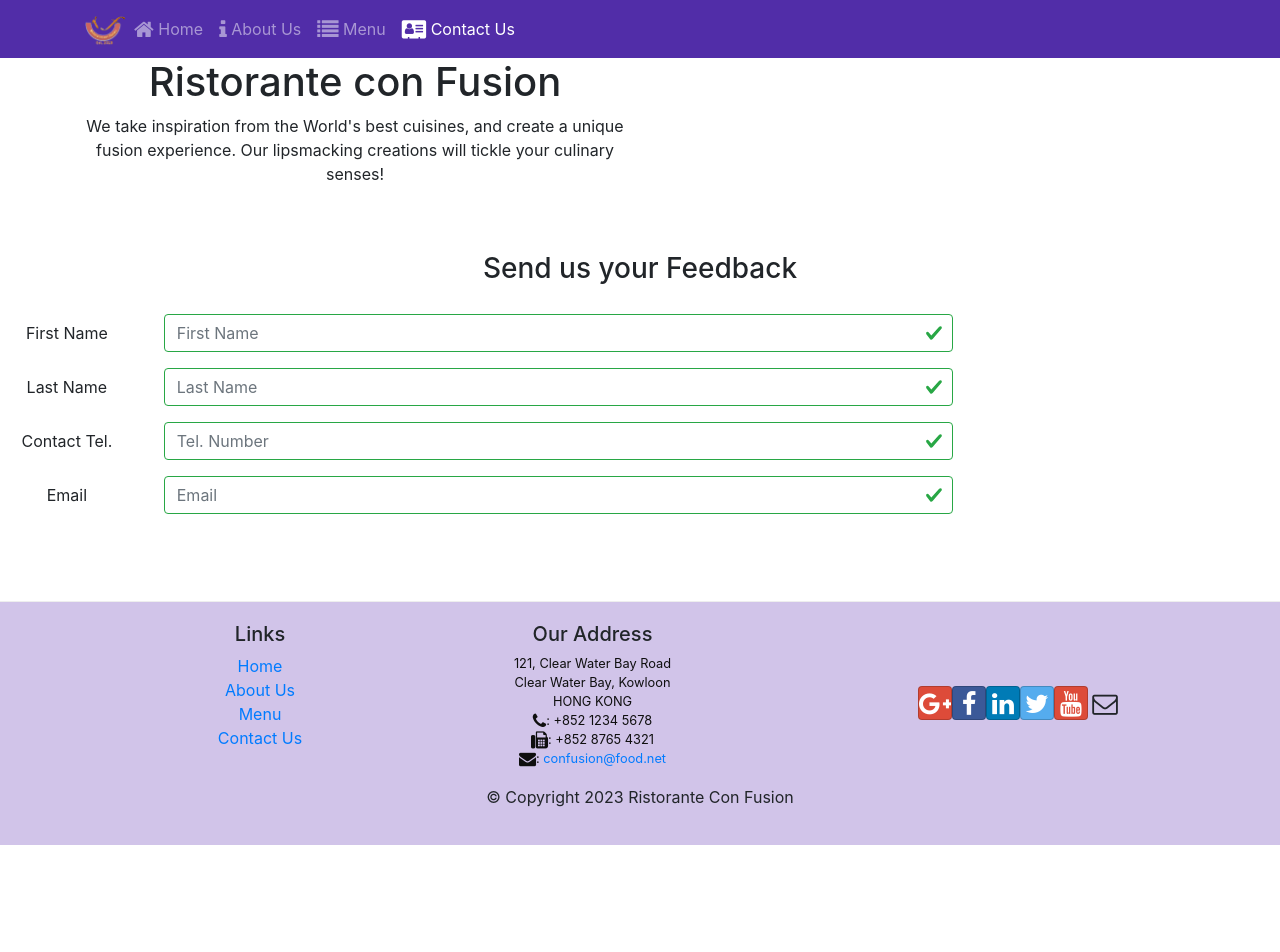
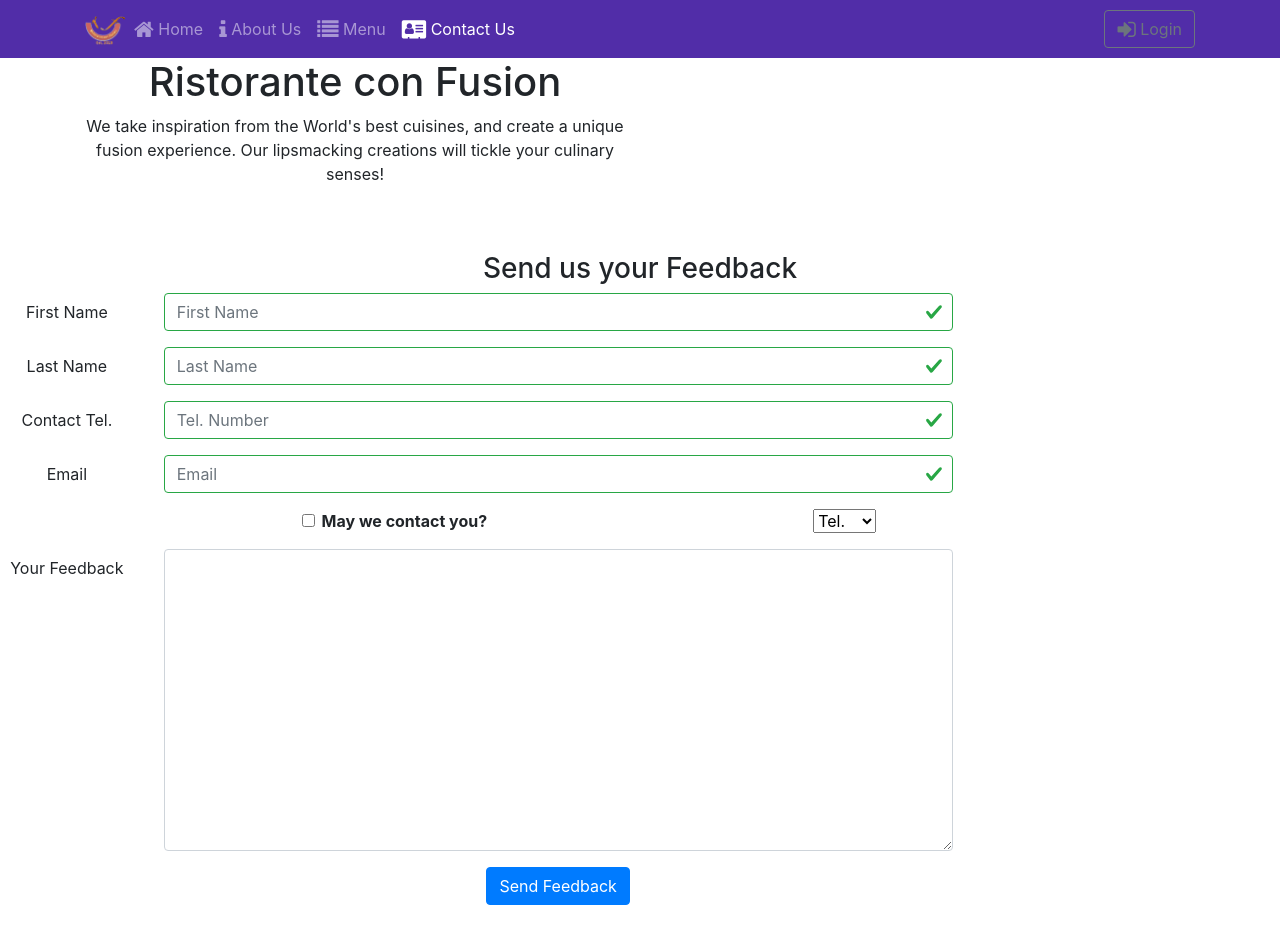
Before and after one commit to SuRiHank/FirstReact_Lab22-23, a React (Create React App) app: page /contactus in a window 1280 px wide. Shown: the top 952 px of the page. Before the commit the page ends 845 px from the top, so only its background shows below. Built offline with nearby package versions, Linux system fonts and the light colour scheme.

Commit message:
Uncontrolled Form

```diff
--- a/src/components/ContactComponent.js
+++ b/src/components/ContactComponent.js
@@ -141,13 +141,50 @@ class Contact extends Component {
                                     <FormFeedback>{errors.email}</FormFeedback>
                                 </Col>
                             </FormGroup>
+                            <FormGroup row>
+                                <Col md={{size: 6, offset: 2}}>
+                                    <FormGroup check>
+                                        <Label check>
+                                            <Input type="checkbox"
+                                                name="agree"
+                                                checked={this.state.agree}
+                                                onChange={this.handleInputChange} /> {' '}
+                                            <strong>May we contact you?</strong>
+                                        </Label>
+                                    </FormGroup>
+                                </Col>
+                                <Col md={{size: 3, offset: 1}}>
+                                    <Input type="select" name="contactType"
+                                            value={this.state.contactType}
+                                            onChange={this.handleInputChange}>
+                                        <option>Tel.</option>
+                                        <option>Email</option>
+                                    </Input>
+                                </Col>
+                            </FormGroup>
+                            <FormGroup row>
+                                <Label htmlFor="message" md={2}>Your Feedback</Label>
+                                <Col md={10}>
+                                    <Input type="textarea" id="message" name="message"
+                                        rows="12"
+                                        value={this.state.message}
+                                        onChange={this.handleInputChange}></Input>
+                                </Col>
+                            </FormGroup>
+                            <FormGroup row>
+                                <Col md={{size: 10, offset: 2}}>
+                                    <Button type="submit" color="primary">
+                                        Send Feedback
+                                    </Button>
+                                </Col>
+                            </FormGroup>
+
                  </Form>
              </div>
         </div>
 
         );
   }
-
 }
 
 export default Contact;
--- a/src/components/HeaderComponent.js
+++ b/src/components/HeaderComponent.js
@@ -1,5 +1,8 @@
 import React, { Component } from 'react';
-import { Nav, Navbar, NavbarBrand, NavbarToggler, Collapse, NavItem, Jumbotron } from 'reactstrap';
+import { Navbar, NavbarBrand, Nav, NavbarToggler, Collapse, NavItem, Jumbotron,
+    Button, Modal, ModalHeader, ModalBody,
+    Form, FormGroup, Input, Label } from 'reactstrap';
+
 import { NavLink } from 'react-router-dom';
 
 
@@ -9,8 +12,11 @@ class Header extends Component {
 
         this.toggleNav = this.toggleNav.bind(this);
         this.state = {
-          isNavOpen: false
+          isNavOpen: false,
+          isModalOpen: false
         };
+        this.toggleModal = this.toggleModal.bind(this);
+        this.handleLogin = this.handleLogin.bind(this);
       }
 
       toggleNav() {
@@ -18,6 +24,20 @@ class Header extends Component {
           isNavOpen: !this.state.isNavOpen
         });
       }
+
+      toggleModal() {
+        this.setState({
+          isModalOpen: !this.state.isModalOpen
+        });
+      }
+      handleLogin(event) {
+        this.toggleModal();
+        alert("Username: " + this.username.value + " Password: " + this.password.value
+            + " Remember: " + this.remember.checked);
+        event.preventDefault();
+    }
+
+
 
   render() {
     return(
@@ -27,7 +47,7 @@ class Header extends Component {
                 <NavbarToggler onClick={this.toggleNav} />
                 <NavbarBrand className="mr-auto" href="/"><img src='assets/images/logo.png' height="30" width="41" alt='Ristorante Con Fusion' /></NavbarBrand>
                 <Collapse isOpen={this.state.isNavOpen} navbar>
-                    <Nav navbar>
+                  <Nav navbar>
                     <NavItem>
                         <NavLink className="nav-link"  to='/home'><span className="fa fa-home fa-lg"></span> Home</NavLink>
                     </NavItem>
@@ -40,7 +60,12 @@ class Header extends Component {
                     <NavItem>
                         <NavLink className="nav-link" to='/contactus'><span className="fa fa-address-card fa-lg"></span> Contact Us</NavLink>
                     </NavItem>
-                    </Nav>
+                  </Nav>
+                  <Nav className="ml-auto" navbar>
+                        <NavItem>
+                            <Button outline onClick={this.toggleModal}><span className="fa fa-sign-in fa-lg"></span> Login</Button>
+                        </NavItem>
+                  </Nav>
                 </Collapse>
             </div>
         </Navbar>
@@ -53,6 +78,33 @@ class Header extends Component {
                     </div>
                 </div>
             </div>
+
+            <Modal isOpen={this.state.isModalOpen} toggle={this.toggleModal}>
+                <ModalHeader toggle={this.toggleModal}>Login</ModalHeader>
+                <ModalBody>
+                    <Form onSubmit={this.handleLogin}>
+                        <FormGroup>
+                            <Label htmlFor="username">Username</Label>
+                            <Input type="text" id="username" name="username"
+                                innerRef={(input) => this.username = input} />
+                        </FormGroup>
+                        <FormGroup>
+                            <Label htmlFor="password">Password</Label>
+                            <Input type="password" id="password" name="password"
+                                innerRef={(input) => this.password = input}  />
+                        </FormGroup>
+                        <FormGroup check>
+                            <Label check>
+                                <Input type="checkbox" name="remember"
+                                innerRef={(input) => this.remember = input}  />
+                                Remember me
+                            </Label>
+                        </FormGroup>
+                        <Button type="submit" value="submit" color="primary">Login</Button>
+                    </Form>
+                </ModalBody>
+            </Modal>
+
     </div>
 
     );
```
